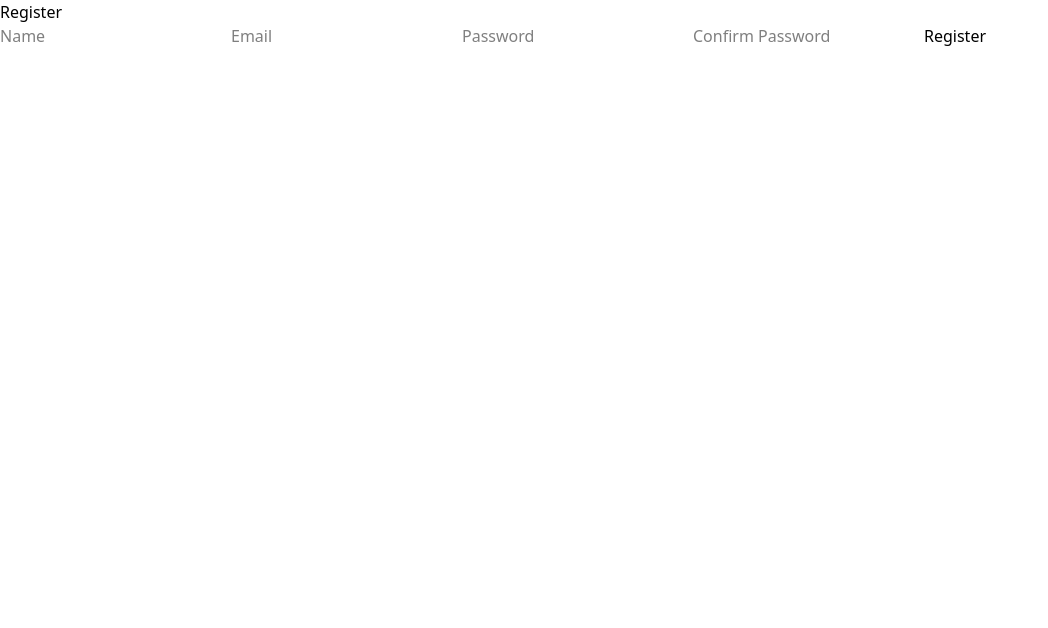
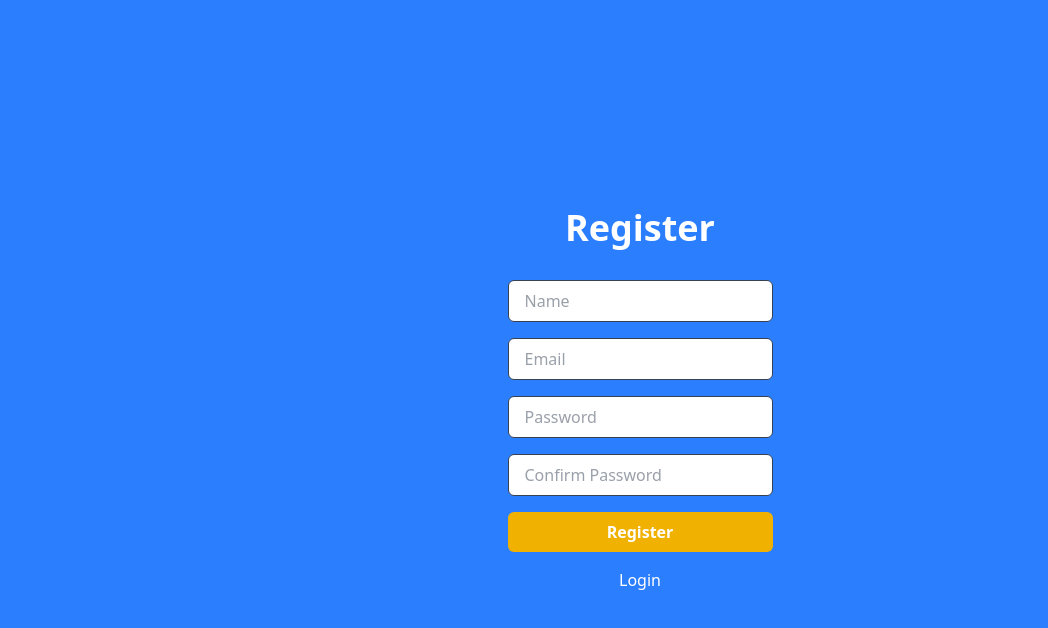
Before and after one commit to SumanMCAMR/product-management-platform, a Vue app in the folder frontend/: page /register in a window 1280 px wide. Shown: the top 628 px of the page, without its empty margins (0-1048 px from the left). Built offline with nearby package versions, Linux system fonts and the light colour scheme.

Commit message:
Add: tailwind design to all the pages

```diff
--- a/frontend/src/stores/auth.ts
+++ b/frontend/src/stores/auth.ts
@@ -18,15 +18,9 @@ export const useAuthStore = defineStore('auth', {
 
     actions: {
         async fetchUser() {
-            this.loading = true;
-            try {
-                const res = await api.get('/user');
-                this.user = res.data;
-            } catch {
-                this.user = null;
-            } finally {
-                this.loading = false;
-            }
+            if (!this.token) return;
+            const res = await api.get('/user');
+            this.user = res.data;
         },
 
         async login(credentials: LoginCredentials) {
@@ -38,9 +32,10 @@ export const useAuthStore = defineStore('auth', {
             return res;
         },
         async register(credentials: RegisterCredentials) {
-            await api.get('/sanctum/csrf-cookie');
             const res = await api.post('/register', credentials);
-            await this.fetchUser();
+            this.token = res.data.access_token;
+            this.user = res.data.user;
+            localStorage.setItem('token', this.token);
             return res;
         },
 
--- a/frontend/src/views/Login.vue
+++ b/frontend/src/views/Login.vue
@@ -1,15 +1,19 @@
 <template>
-  <div class="login">
-    <h2>Login</h2>
-    <form @submit.prevent="login">
-      <input v-model="form.email" type="email" placeholder="Email" />
-      <span v-if="form.errors.email">{{ form.errors.email[0] }}</span>
-      <input v-model="form.password" type="password" placeholder="Password" />
-      <span v-if="form.errors.password">{{ form.errors.password[0] }}</span>
-      <button type="submit">Login</button>
+  <div class="login flex flex-col items-center justify-center h-screen bg-blue-500">
+    <h2 class="text-4xl font-bold text-white">Login</h2>
+    <form @submit.prevent="login" class="mt-8 space-y-4">
+      <div>
+        <input v-model="form.email" type="email" placeholder="Email" class="block w-full px-4 py-2 text-gray-700 bg-white border rounded-md focus:outline-none focus:ring-2 focus:ring-blue-500 focus:border-transparent" />
+        <span v-if="form?.errors?.email" class="text-red-500 text-sm">{{ form.errors.email[0] }}</span>
+      </div>
+      <div>
+        <input v-model="form.password" type="password" placeholder="Password" class="block w-full px-4 py-2 text-gray-700 bg-white border rounded-md focus:outline-none focus:ring-2 focus:ring-blue-500 focus:border-transparent" />
+        <span v-if="form?.errors?.password" class="text-red-500 text-sm">{{ form.errors.password[0] }}</span>
+      </div>
+      <button type="submit" class="w-full px-4 py-2 font-bold text-white bg-yellow-500 rounded-md hover:bg-yellow-600 focus:outline-none focus:ring-2 focus:ring-yellow-500 focus:border-transparent">Login</button>
     </form>
 
-    <RouterLink to="/register">Register</RouterLink>
+    <RouterLink to="/register" class="mt-4 text-white hover:underline">Register</RouterLink>
   </div>
 </template>
 
@@ -30,10 +34,7 @@ const form : LoginCredentials = reactive({
 
 const login = async () => {
   try {
-    await auth.login({
-      email: form.email,
-      password: form.password,
-    });
+    await auth.login(form);
     router.push('/')
   } catch (error: any) {
     if (error?.response?.status === 422) {
--- a/frontend/src/views/NotFound.vue
+++ b/frontend/src/views/NotFound.vue
@@ -1,7 +1,7 @@
 <template>
-    <div class="text-center mt-20">
-      <h1 class="text-4xl font-bold text-red-500">404 - Page Not Found</h1>
-      <p class="mt-4">The page you're looking for doesn't exist.</p>
-      <router-link to="/" class="text-blue-500 underline mt-4 inline-block">Go Home</router-link>
+    <div class="flex flex-col items-center justify-center h-screen bg-gray-100">
+        <h1 class="text-5xl font-extrabold text-red-600">404 - Page Not Found</h1>
+        <p class="mt-6 text-lg text-gray-700">The page you're looking for doesn't exist.</p>
+        <router-link to="/" class="mt-8 text-blue-600 hover:underline text-xl">Go Home</router-link>
     </div>
-  </template>
+</template>
--- a/frontend/src/views/Register.vue
+++ b/frontend/src/views/Register.vue
@@ -1,21 +1,22 @@
 <template>
-    <div class="register">
-      <h2>Register</h2>
-      <form @submit.prevent="register">
-        <input v-model="form.name" type="text" placeholder="Name" />
-        <span v-if="form?.errors?.name">{{ form.errors.name[0] }}</span>
+    <div class="register flex flex-col items-center justify-center h-screen bg-blue-500">
+      <h2 class="text-4xl font-bold text-white">Register</h2>
+      <form @submit.prevent="register" class="mt-8 space-y-4">
+        <input v-model="form.name" type="text" placeholder="Name" class="block w-full px-4 py-2 text-gray-700 bg-white border rounded-md focus:outline-none focus:ring-2 focus:ring-yellow-500 focus:border-transparent" />
+        <span v-if="form?.errors?.name" class="text-red-500 text-sm">{{ form.errors.name[0] }}</span>
 
-        <input v-model="form.email" type="email" placeholder="Email" />
-        <span v-if="form?.errors?.email">{{ form?.errors?.email[0] }}</span>
+        <input v-model="form.email" type="email" placeholder="Email" class="block w-full px-4 py-2 text-gray-700 bg-white border rounded-md focus:outline-none focus:ring-2 focus:ring-yellow-500 focus:border-transparent" />
+        <span v-if="form?.errors?.email" class="text-red-500 text-sm">{{ form?.errors?.email[0] }}</span>
 
-        <input v-model="form.password" type="password" placeholder="Password" />
-        <span v-if="form?.errors?.password">{{ form?.errors?.password[0] }}</span>
+        <input v-model="form.password" type="password" placeholder="Password" class="block w-full px-4 py-2 text-gray-700 bg-white border rounded-md focus:outline-none focus:ring-2 focus:ring-yellow-500 focus:border-transparent" />
+        <span v-if="form?.errors?.password" class="text-red-500 text-sm">{{ form?.errors?.password[0] }}</span>
 
-        <input v-model="form.password_confirmation" type="password" placeholder="Confirm Password" />
-        <span v-if="form?.errors?.password_confirmation">{{ form?.errors?.password_confirmation[0] }}</span>
+        <input v-model="form.password_confirmation" type="password" placeholder="Confirm Password" class="block w-full px-4 py-2 text-gray-700 bg-white border rounded-md focus:outline-none focus:ring-2 focus:ring-yellow-500 focus:border-transparent" />
+        <span v-if="form?.errors?.password_confirmation" class="text-red-500 text-sm">{{ form?.errors?.password_confirmation[0] }}</span>
 
-        <button type="submit">Register</button>
+        <button type="submit" class="w-full px-4 py-2 font-bold text-white bg-yellow-500 rounded-md hover:bg-yellow-600 focus:outline-none focus:ring-2 focus:ring-yellow-500 focus:border-transparent">Register</button>
       </form>
+      <RouterLink to="/login" class="mt-4 text-white hover:underline">Login</RouterLink>
     </div>
   </template>
 
@@ -38,12 +39,7 @@ import type { RegisterCredentials } from '@/types/auth';
 
 const register = async () => {
   try {
-    await auth.register({
-      name: form.name,
-      email: form.email,
-      password: form.password,
-      password_confirmation: form.password_confirmation,
-    })
+    await auth.register(form);
     router.push('/')
   } catch (error: any) {
     if (error.response?.status === 422) {
```
Also changed, not shown: 2 other files (tests, documents, lock files or other folders).
